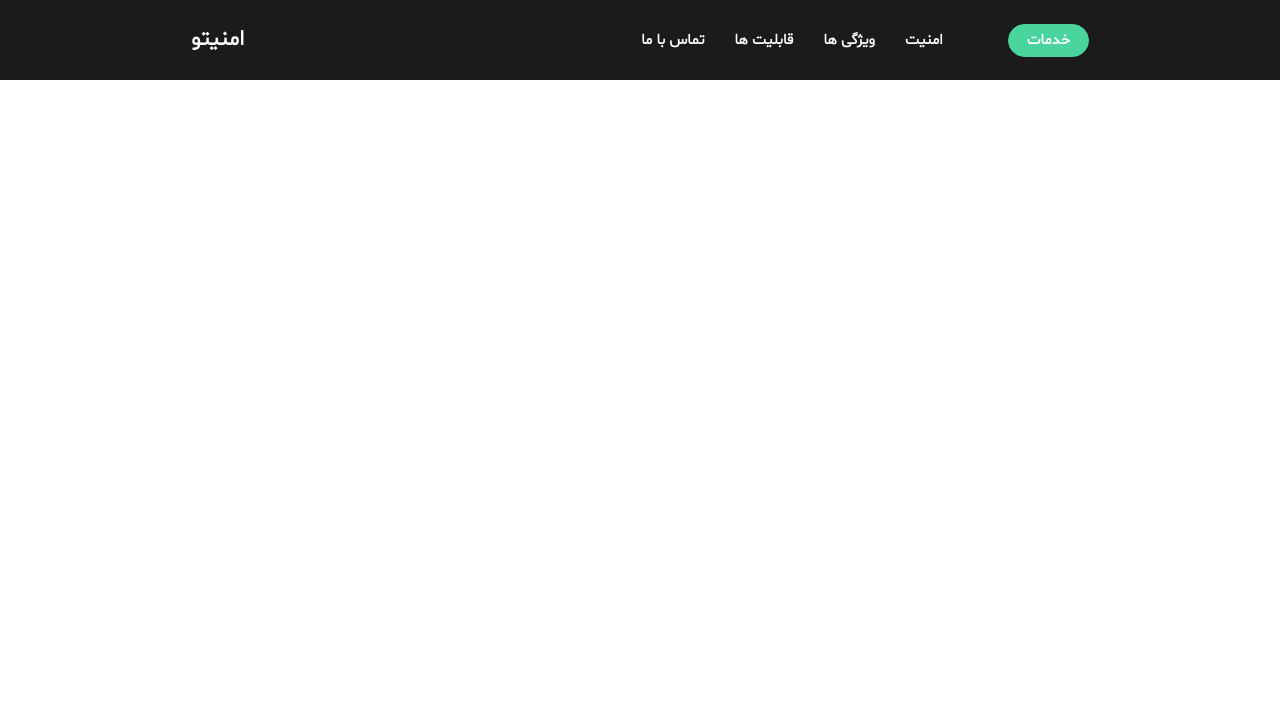
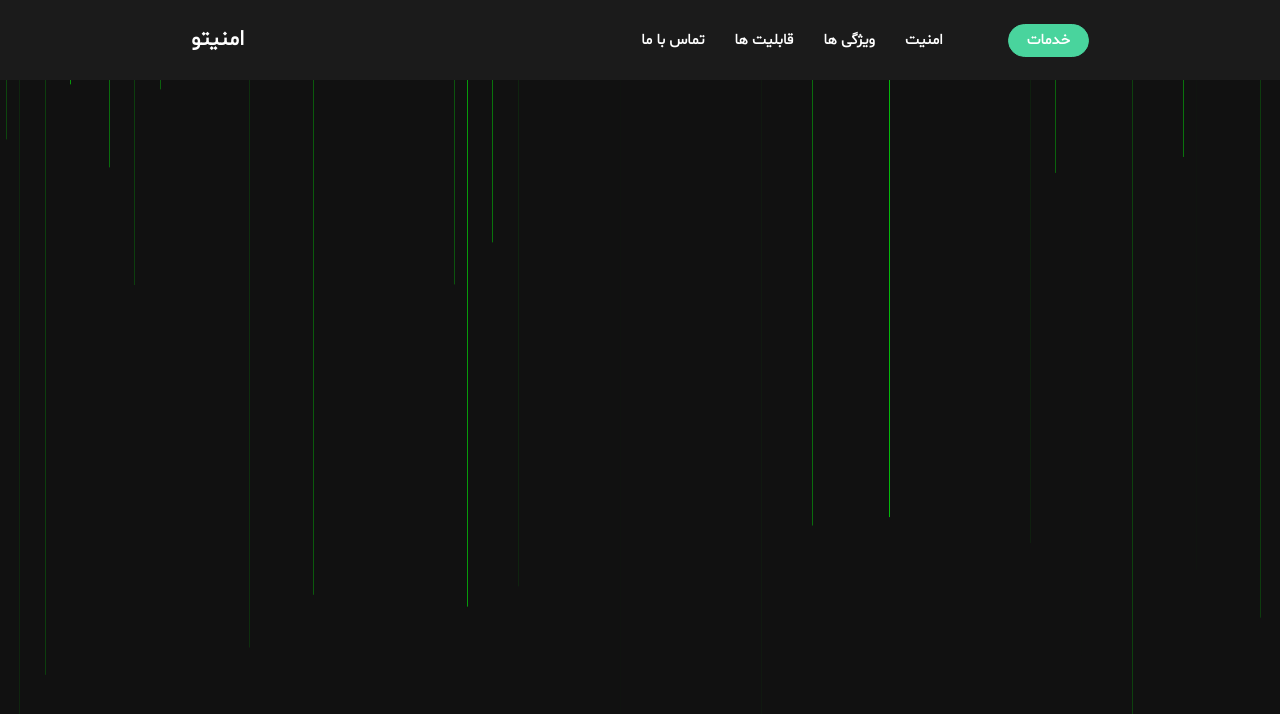
Before and after one commit to reza-sadeghzadeh/Amnito, a React (Create React App) app: page / in a window 1280 px wide. Shown: the top 714 px of the page. Built offline with nearby package versions, Linux system fonts and the light colour scheme.

Commit message:
Home Matrix was created.

```diff
--- a/src/App.js
+++ b/src/App.js
@@ -1,11 +1,13 @@
 import Nav from "./conponents/navbar/Nav.js";
 import { Switch, Route } from "react-router-dom";
+import HomePage from "./conponents/path/home.js";
 
 function App() {
   return (
     <>
+      <Nav />
       <Switch>
-        <Route path="" component={Nav} />
+        <Route path="" component={HomePage} />
       </Switch>
     </>
   );
--- a/src/conponents/navbar/components/SideBar.jsx
+++ b/src/conponents/navbar/components/SideBar.jsx
@@ -4,18 +4,17 @@ import { Link } from "react-router-dom";
 import styled from "styled-components";
 
 export function SideBar({ navItems, menuOpen }) {
-  console.log(menuOpen);
-
   return (
     <Side
       animate={{
-        left: menuOpen ? "0" : "-120%",
+        x: menuOpen ? 0 : "100%",
         transition: {
           duration: 1,
           type: "spring",
           staggerChildren: 1,
         },
       }}
+      initial={{ x: "100%" }}
     >
       <ul>
         {navItems.map((item) => (
@@ -35,6 +34,7 @@ export function SideBar({ navItems, menuOpen }) {
 
 const Side = styled(motion.div)`
   position: absolute;
+
   width: 100vw;
   height: calc(100vh - 80px);
   overflow: hidden;
--- /dev/null
+++ b/src/conponents/path/components/home.jsx
@@ -0,0 +1,67 @@
+import React from "react";
+import styled from "styled-components";
+import { motion } from "framer-motion";
+import _ from "lodash";
+
+export default function Home() {
+  return (
+    <Div>
+      {_.range(0, 100).map((item) => (
+        <motion.svg
+          key={item}
+          xmlns="http://www.w3.org/2000/svg"
+          width="0.5"
+          height="1045.843"
+          viewBox="0 0 0.5 1045.843"
+        >
+          <motion.path
+            key={item}
+            animate={{
+              pathLength: Math.random() * 0.3 + 0.6,
+              opacity: [1, Math.random(), Math.random(), 0],
+              transition: {
+                delay: Math.random() * 1 + Math.random() * 2,
+                repeat: Infinity,
+                repeatDelay: Math.random() * 1 + 1,
+                duration: Math.random() * 2 + 2,
+              },
+            }}
+            initial={{
+              left: 100,
+              pathLength: 0,
+            }}
+            id="Path_1"
+            data-name="Path 1"
+            d="M757.777,0V1045.843"
+            transform="translate(-757.527)"
+            fill="none"
+            stroke="#00ff08"
+            stroke-width="0.5"
+          />
+        </motion.svg>
+      ))}
+    </Div>
+  );
+}
+
+const Div = styled.div`
+  background-color: #111111;
+  width: 100vw;
+  height: calc(100vh - 80px);
+  display: flex;
+  justify-content: space-between;
+  align-items: center;
+  overflow: hidden;
+  position: relative;
+  display: flex;
+  align-items: center;
+  justify-content: space-around;
+
+  svg {
+    /* position: absolute; */
+
+    path {
+      /* position: absolute; */
+    }
+  }
+`;
--- /dev/null
+++ b/src/conponents/path/home.js
@@ -0,0 +1,10 @@
+import React from "react";
+import Home from "./components/home";
+
+export default function HomePage() {
+  return (
+    <>
+      <Home />
+    </>
+  );
+}
```
